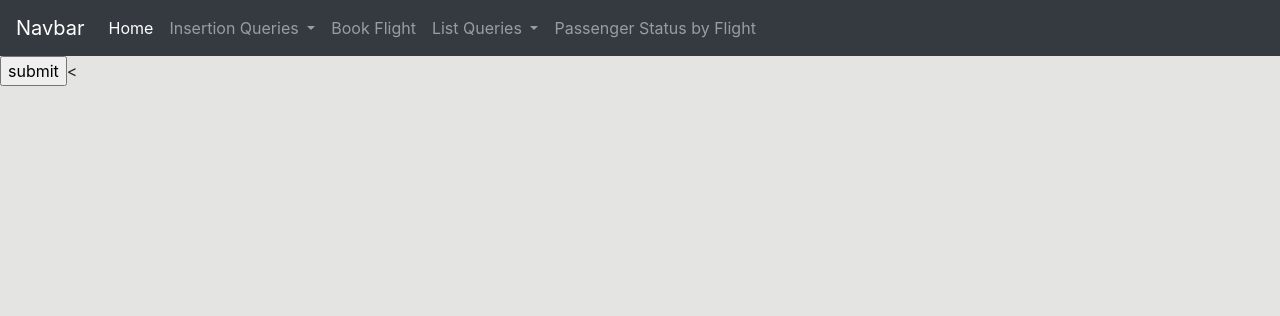
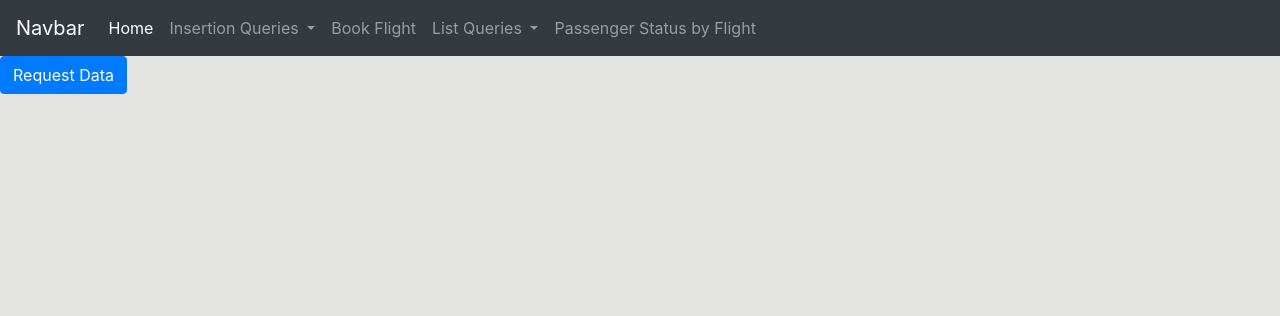
Before and after one commit to adialachar/CS166PhaseThree, a Flask app: page /repairs_per_plane_desc in a window 1280 px wide. Shown: the top 316 px of the page. Run offline with Flask 2, Linux system fonts and the light colour scheme; some libraries are stand-ins or nearby versions.

Commit message:
Update repairs_per_plane.html

```diff
--- a/templates/repairs_per_plane.html
+++ b/templates/repairs_per_plane.html
@@ -67,7 +67,7 @@
 
 
 
-    <form action = "" method = post><input type = "submit" value = submit><
+	  <form action = "" method = post><button type="submit" class="btn btn-primary">Request Data</button></form>
 
     <!-- Optional JavaScript -->
     <!-- jQuery first, then Popper.js, then Bootstrap JS -->
```
